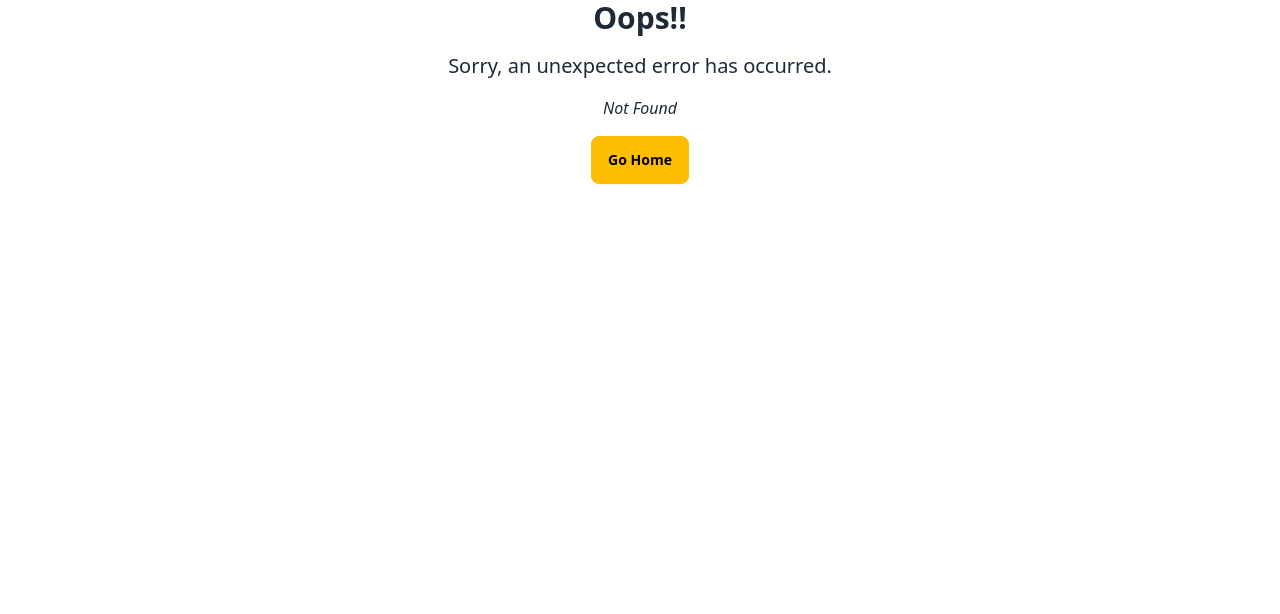
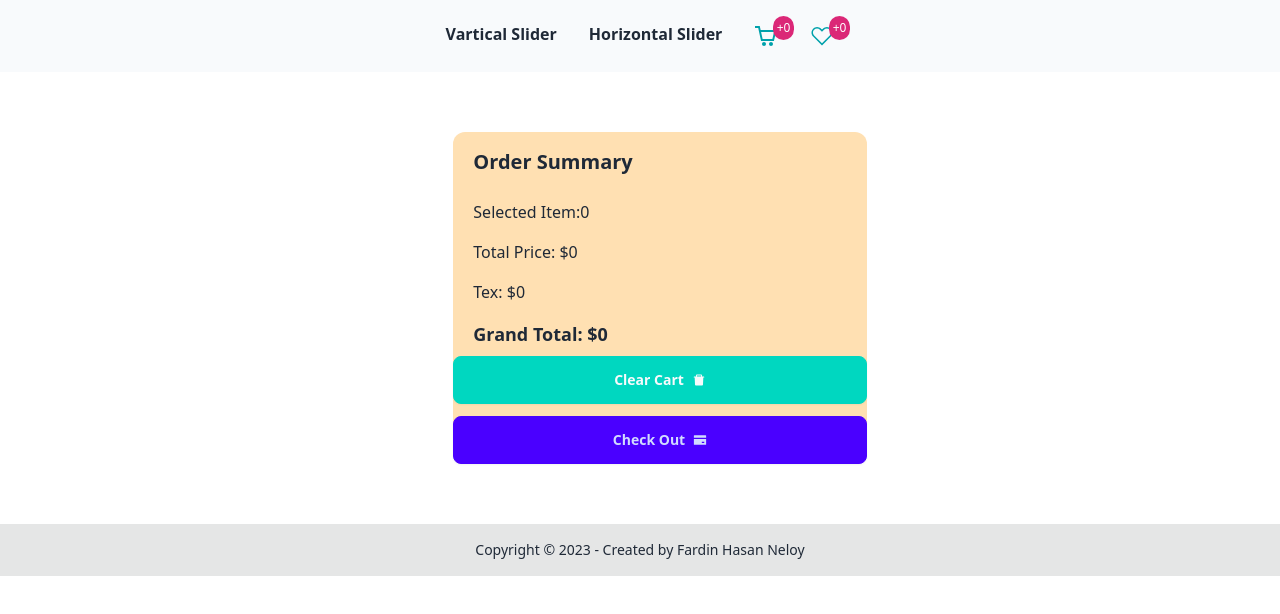
Before and after one commit to Fardin7864/unity-byte-task, a React (Vite) app: page /cart in a window 1280 px wide. Before the commit this address had no page. Shown: the top 614 px of the page. Built offline with nearby package versions, Linux system fonts and the light colour scheme.

Commit message:
create the cart component

```diff
--- /dev/null
+++ b/src/components/cart/Cart.jsx
@@ -0,0 +1,107 @@
+import { AiFillDelete, AiFillCreditCard } from "react-icons/ai";
+// import { getFromLocalStorage } from "../LocalStorage/Localstorage";
+import {  useState } from "react";
+import { Rating } from "@smastrom/react-rating";
+import { getFromLocalStorage } from "../../localstorage/localstorage";
+
+const Cart = () => {
+  const [toRender, setToRender] = useState(false);
+  const products = getFromLocalStorage();
+  const [showAll, setShowAll] = useState(false);
+
+
+  const handleRender = ()=>{
+    setToRender(!toRender)
+  }
+
+  const handleShowAll = () => {
+    setShowAll(!showAll);
+  };
+  const toDisplay = !showAll ? products?.slice(0, 4) : products;
+  let totalPrice = 0;
+  let tex = 0;
+  products?.forEach((product) => {
+    totalPrice += product.price;
+    tex += totalPrice * 0.02;
+  });
+
+  return (
+    <div className=" my-10 px-5">
+      <div className="flex lg:flex-row flex-col-reverse justify-center gap-4">
+        <div className="px-3 grid grid-cols-2">
+          {toDisplay?.map((item) => (
+            <div key={item.id}>
+            {/* Render single card */}
+            <div className="card lg:card-side bg-base-100 ">
+              <div>
+                <figure
+                  className="relative overflow-hidden"
+                >
+                  <img
+                    src={item.img}
+                    alt="Movie"
+                    className={`  w-28 h-28 `}
+                  />
+                </figure>
+              </div>
+              <div className=" border absolute text-xs left-0 top-0 w-9 h-9 flex justify-center items-center rounded-full bg-[#ff6106] text-white outline-none border-none">
+                <p>-{item.discount}%</p>
+              </div>
+              <div className="card-body w-full">
+              <Rating
+                  style={{ maxWidth: 50 }}
+                  value={item.rating}
+                  readOnly
+                />
+                <h2 className="card-title text-xs lg:text-base">{item.title}</h2>
+                  <p className=" text-[#ff6106] text-sm font-medium">
+                    ${item.discounted_price}
+                  </p>
+                <p className=" text-gray-500 text-xs lg:text-sm font-medium line-through">
+                    ${item.price}
+                  </p>
+              </div>
+            </div>
+          </div>          ))}
+        </div>
+        <div className="bg-[#ff99004d] lg:w-1/3 h-5/6 rounded-xl my-5">
+          <div className="px-5">
+            <h4 className="text-xl font-bold py-4">Order Summary</h4>
+            <p className="py-2">Selected Item:{products?.length} </p>
+            <p className="py-2">Total Price: ${totalPrice}</p>
+            <p className="py-2">Tex: ${tex}</p>
+            <h4 className=" text-lg font-bold py-2">
+              Grand Total: ${totalPrice  + tex}{" "}
+            </h4>
+          </div>
+          <div className="flex flex-col gap-3">
+            <button className="btn btn-accent text-slate-50">
+              Clear Cart <AiFillDelete></AiFillDelete>
+            </button>
+            <button className="btn btn-primary ">
+              Check Out <AiFillCreditCard></AiFillCreditCard>{" "}
+            </button>
+          </div>
+        </div>
+      </div>
+      { products?.length > 3 &&
+
+
+        (!showAll ? <div className="flex justify-center my-6">
+        <button onClick={handleShowAll} className="btn btn-warning">
+          Show All
+        </button>
+        </div>
+         : <div className="flex justify-center my-6">
+         <button onClick={handleShowAll} className="btn btn-warning">
+           Show less
+         </button>
+         </div>)
+    || ''
+
+      }
+    </div>
+  );
+};
+
+export default Cart;
--- a/src/localstorage/localstorage.js
+++ b/src/localstorage/localstorage.js
@@ -26,9 +26,9 @@ const errorToast = (message) => {
  }
 const addToLocalStorage= id =>{
     const items = getFromLocalStorage()
-    const exist = items.find(itemId => itemId === id);
+    const exist = items.find(itemId => itemId.id === id.id);
     if (!exist) {
-        items.push(id);
+        items.push((id));
         setToLocalStorage(JSON.stringify(items));
         successToast('Successfully add to cart!')
     }
--- a/src/router/MainRoute.jsx
+++ b/src/router/MainRoute.jsx
@@ -3,6 +3,7 @@ import App from "../App";
 import Error from "../components/404/Error";
 import HorizontalSlider from "../sliders/horizontal slider/HorizontalSlider";
 import VarticalSlider from "../sliders/vartical slider/VarticalSlider";
+import Cart from "../components/cart/Cart";
 
 export const route = createBrowserRouter ([
     {
@@ -17,6 +18,10 @@ export const route = createBrowserRouter ([
             {
                 path: '/horizontal-slider',
                 element: <HorizontalSlider/>
+            },
+            {
+                path: '/cart',
+                element: <Cart/>
             }
         ]
     }
--- a/src/sliders/vartical slider/Carousel.jsx
+++ b/src/sliders/vartical slider/Carousel.jsx
@@ -183,7 +183,7 @@ const Carousel = ({ data }) => {
                     </div>
                     <p>{item.description}</p>
                     <div className=" flex justify-center items-center">
-                    <button onClick={() => handleAddToCart(item.id)} className={` bg-slate-600 rounded-lg hover:opacity-40 active:opacity-20 px-5 text-white py-1 ${showAddtoCartBtn === index && "block" || "hidden"}`}> Add To Cart</button>
+                    <button onClick={() => handleAddToCart(item)} className={` bg-slate-600 rounded-lg hover:opacity-40 active:opacity-20 px-5 text-white py-1 ${showAddtoCartBtn === index && "block" || "hidden"}`}> Add To Cart</button>
                     </div>
                   </div>
                 </div>
```
